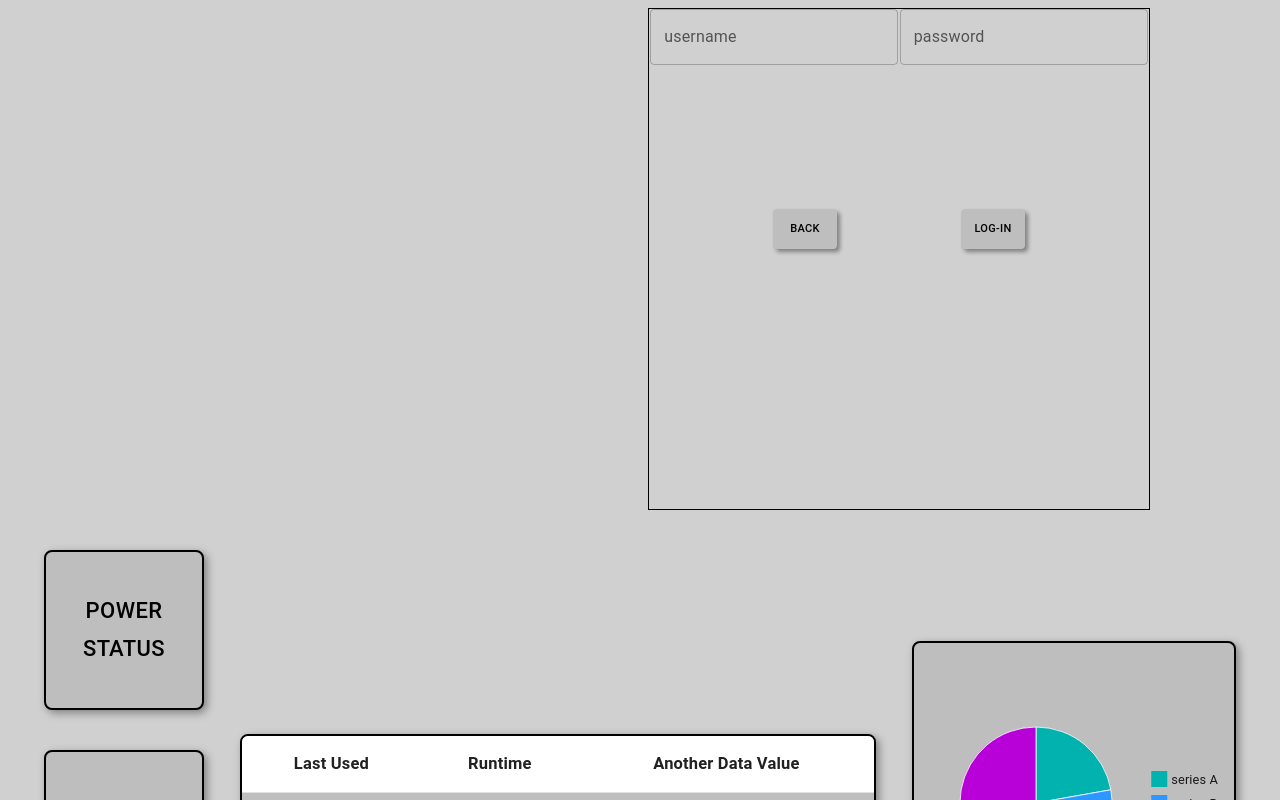
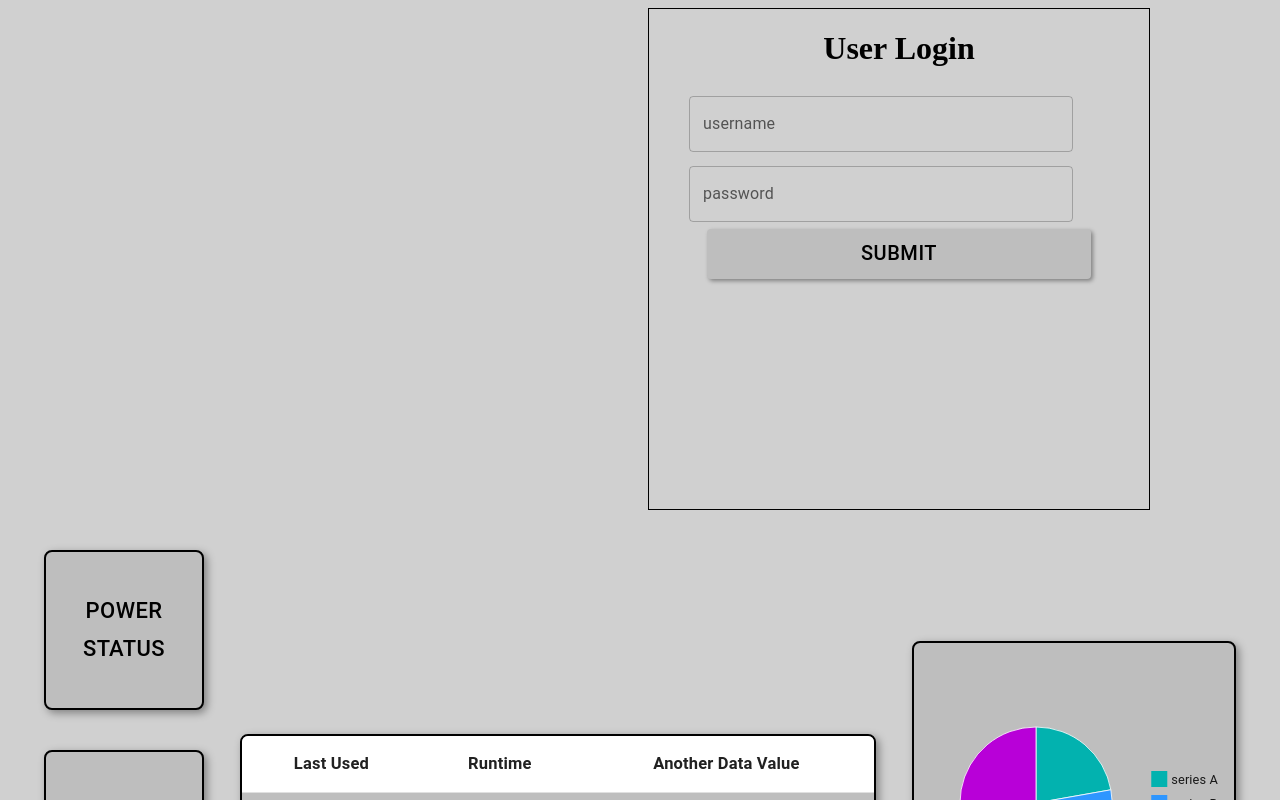
Before and after one commit to zeldafan664/Team-Projects-Team6, a React (Create React App) app in the folder Frontend/thereactapp/: page / in a window 1280 px wide. Shown: the top 800 px of the page. Built offline with nearby package versions, Linux system fonts and the light colour scheme; no server answers.

Commit message:
continuing styling of login page

```diff
--- a/Frontend/thereactapp/src/Homepage.tsx
+++ b/Frontend/thereactapp/src/Homepage.tsx
@@ -46,16 +46,17 @@ function Homepage() {
                 marginLeft: "40rem",
                 display: "flex",
                 flexDirection: "column",
-                flex: 1,
+                justifyContent: "center"
             }}>
-                <Box sx={{ flex: 2, display: "flex", justifyContent: "space-evenly" }}>
+                <h1 style={{ display: "flex", justifyContent: "center" }}>User Login</h1>
+                <Box sx={{ flex: 1, flexDirection: "column", width: "24rem", paddingLeft: "2.5rem", display: "flex", justifyContent: "space-around" }}>
                     <TextField label="username">test</TextField>
                     <TextField label="password">test</TextField>
 
                 </Box>
-                <Box sx={{ flex: 3, display: "flex", justifyContent: "space-evenly" }}>
-                    <Button style={{ fontSize: "11px", width: "30px", height: "40px", backgroundColor: "#bebebe", color: "black", boxShadow: "3px 3px 4px gray", }}>Back</Button>
-                    <Button style={{ fontSize: "11px", width: "30px", height: "40px", backgroundColor: "#bebebe", color: "black", boxShadow: "3px 3px 4px gray" }}>Log-In</Button>
+                <Box sx={{ flex: 2, display: "flex", justifyContent: "center" }}>
+                    <Button style={{ fontSize: "20px", width: "24rem", height: "50px", backgroundColor: "#bebebe", color: "black", boxShadow: "2px 2px 4px gray" }}>Submit</Button>
+
                 </Box>
             </Box>
             {/* <UserGuide /> */}
```
